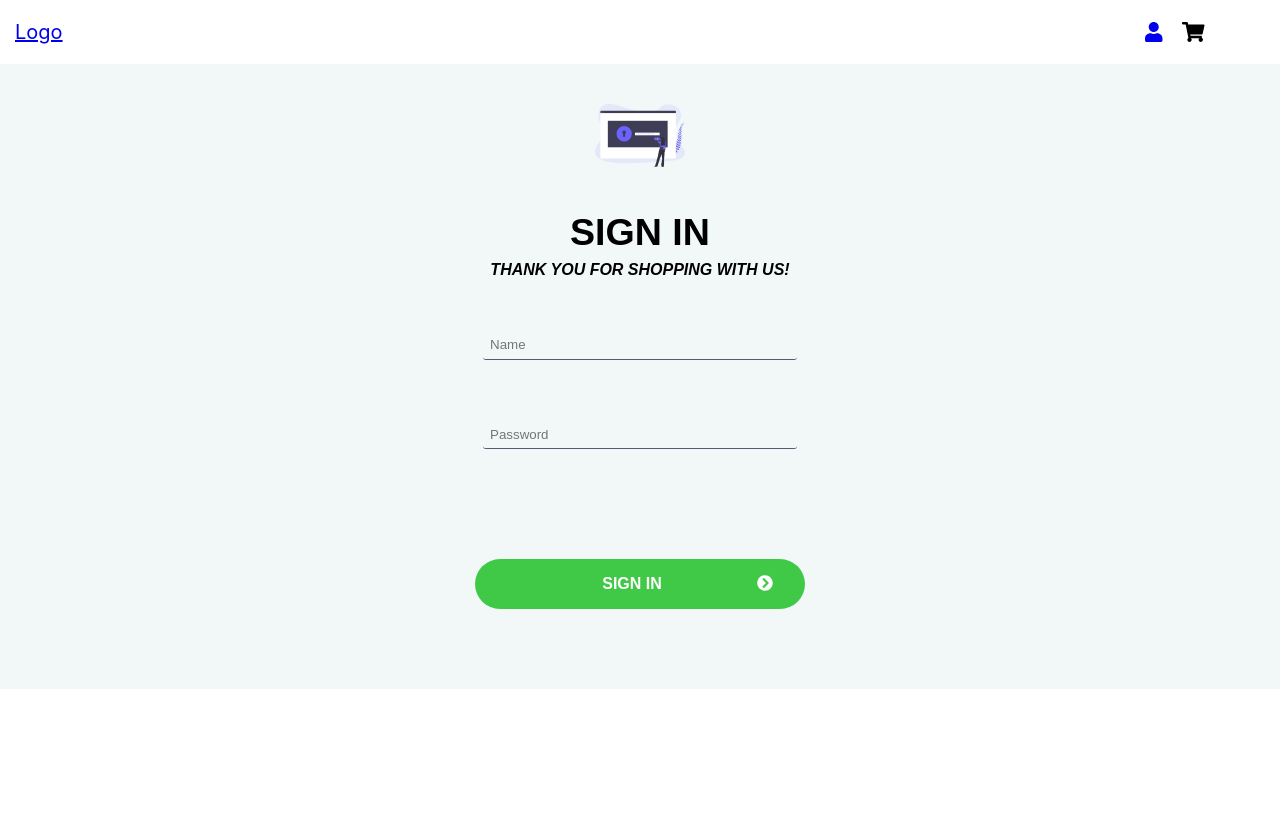
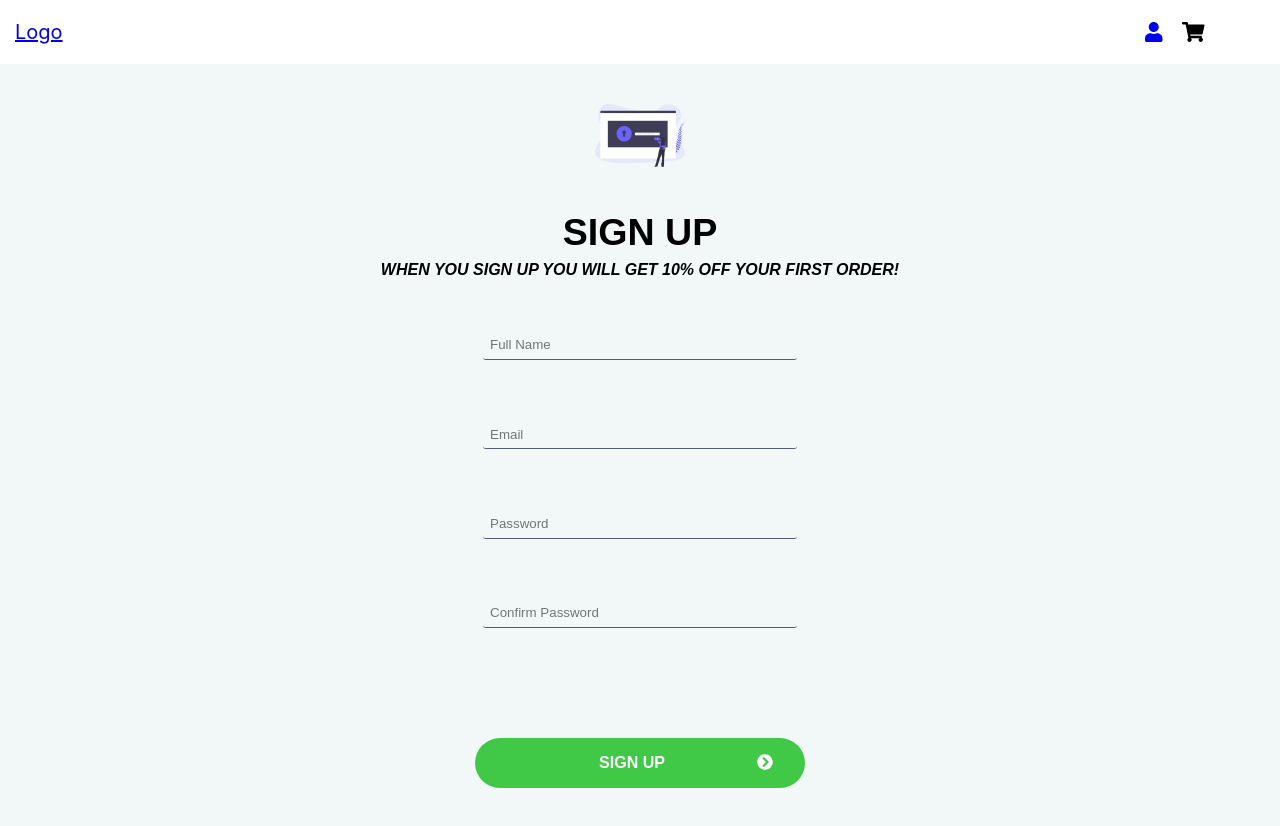
Before and after one commit to t-shirt-shop/t-shirt-shop, a React (Create React App) app in the folder front_end/tshirts/: page /register in a window 1280 px wide. Shown: the top 826 px of the page. Before the commit the page ends 800 px from the top, so only its background shows below. Built offline with nearby package versions, Linux system fonts and the light colour scheme.

Commit message:
login and register components build

```diff
--- a/front_end/tshirts/src/components/landingpage/DontForget.js
+++ b/front_end/tshirts/src/components/landingpage/DontForget.js
@@ -1,5 +1,6 @@
 import React from 'react';
 import styled from 'styled-components';
+import { Link } from "react-router-dom";
 
 const H2 = styled.h2`
     padding-top: 15px;
@@ -67,7 +68,9 @@ const DontForget = (props) => {
     return (
         <Div>
             <H2>DONT FORGET TO SIGN UP</H2>
-            <Button>SIGN UP</Button>
+            <Link to="/register">
+                <Button>SIGN UP</Button>
+            </Link>
             <P>IF YOU SIGN UP YOU GET AN <br/>ADDITIONAL 10% OFF</P>
         </Div>
     )
--- a/front_end/tshirts/src/components/registerLogin/Register.js
+++ b/front_end/tshirts/src/components/registerLogin/Register.js
@@ -85,16 +85,18 @@ class NewUsers extends React.Component {
     constructor(props){
         super(props);
         this.state = {
-            LoginUserCreds: {
-            email: "",
-            password: ""
+            RegisterUserCreds: {
+              name: "",
+              email: "",
+              password: "",
+              confirmPassword: ""
             }
         };
     }
 
     handleChange = e => {
         this.setState({
-            LoginUserCreds: {
+            RegisterUserCreds: {
                 ...this.state.LoginUserCreds,
                 [e.target.name]: e.target.value
             }
@@ -111,8 +113,10 @@ class NewUsers extends React.Component {
          });
         this.setState({
             LoginUserCreds: {
-                email: '',
-                password: ''
+              name: "",
+              email: "",
+              password: "",
+              confirmPassword: ""
             }
         })
     };
@@ -123,26 +127,40 @@ class NewUsers extends React.Component {
             <Nav />
             <ContainerDiv>
                 <Img src={svg} />
-                <H2>SIGN IN</H2>
-                <P>THANK YOU FOR SHOPPING WITH US!</P>
+                <H2>SIGN UP</H2>
+                <P>WHEN YOU SIGN UP YOU WILL GET 10% OFF YOUR FIRST ORDER!</P>
 
                 <Form onSubmit={this.handleSubmit}>
                     <Input
                         type="text"
-                        placeholder="Name"
+                        placeholder="Full Name"
+                        value={this.state.name}
+                        onChange={this.handleChange}
+                        name='name'
+                    />
+                    <Input
+                        type="text"
+                        placeholder="Email"
                         value={this.state.email}
                         onChange={this.handleChange}
                         name='email'
                     />
                     <Input
+                        type="text"
                         placeholder="Password"
-                        type="text"
                         value={this.state.password}
                         onChange={this.handleChange}
                         name='password'
                     />
+                    <Input
+                        placeholder="Confirm Password"
+                        type="text"
+                        value={this.state.confirmPassword}
+                        onChange={this.handleChange}
+                        name='CoNfrimPassword'
+                    />
                 </Form>
-                <Button onClick={this.handleSubmit}>SIGN IN <Span>
+                <Button onClick={this.handleSubmit}>SIGN UP <Span>
                 {/* <img src={arrow} */}
                     <FontAwesomeIcon icon={faChevronCircleRight} size="xl"/>
                     </Span> </Button>
```
